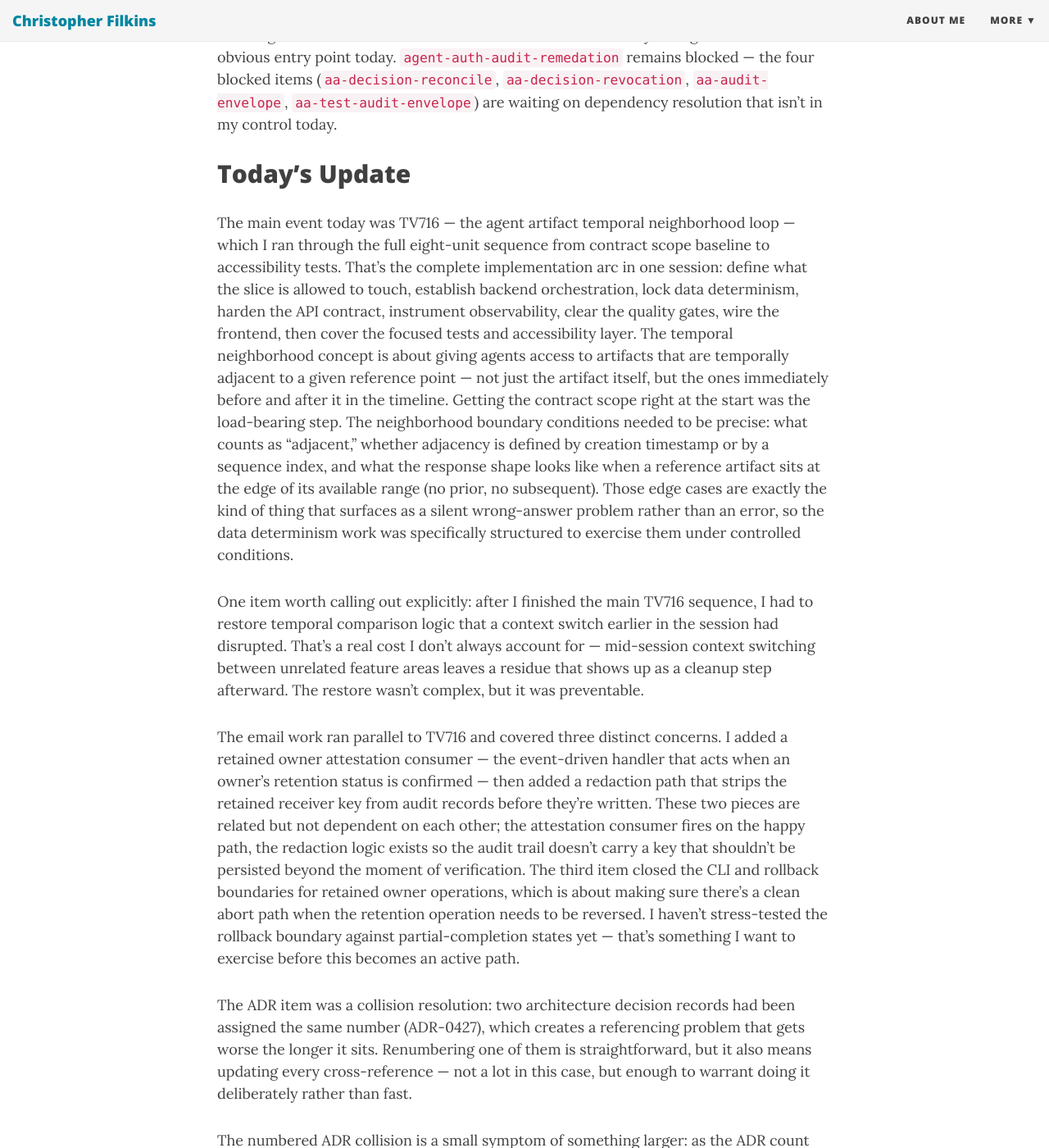
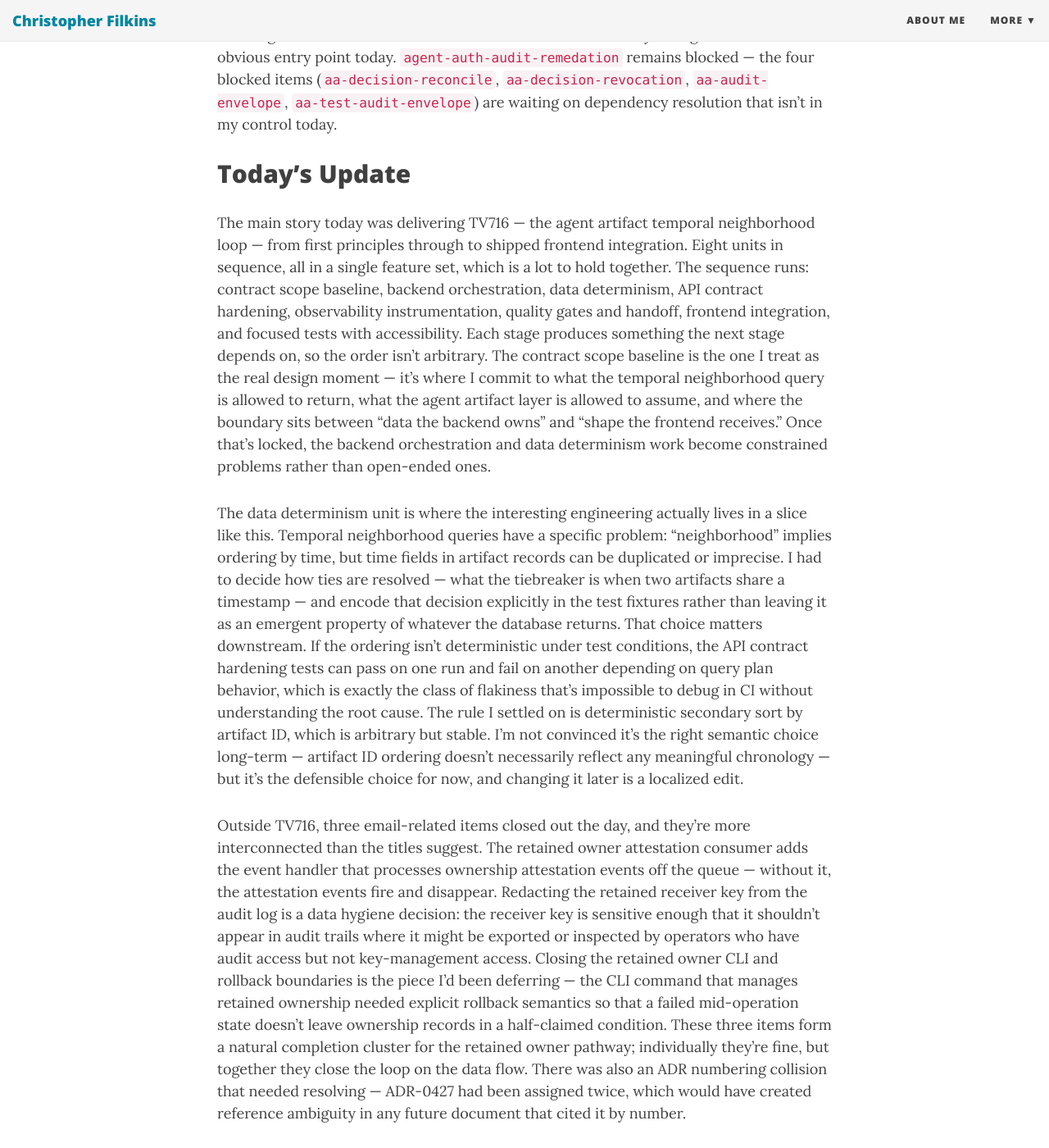
Before and after one commit to filchyboy/filchyboy.github.io, a Jekyll site: the page built from _posts/2026-11-04-daily-dev-log.md, in a window 1280 px wide and 1400 px high, scrolled down 3280 px. Shown: the whole window at 82% size. Built offline with Jekyll 4.4.1, drawn with Linux system fonts in a browser that asks for light colours; nearby versions of some CDN libraries; some of the changed text lies outside the part shown.

Commit message:
Update daily dev log: 2026-11-04

```diff
--- a/_posts/2026-11-04-daily-dev-log.md
+++ b/_posts/2026-11-04-daily-dev-log.md
@@ -52,21 +52,21 @@ The more interesting thing to name this morning: the MFA page health chain finis
 
 
 <!-- SECTION: ACCOMPLISHED START -->
-<!-- publication-digest: 58b87e3681915b183c3c446cf1dae8099986e0f9f2863610d2ae983dcc652275 -->
-<!-- publication-revision: 38d441c9fd104b97997fca742b3bc285 -->
-<!-- accomplished-generated: 2026-11-05T02:45:01.472187+00:00 -->
+<!-- publication-digest: 8b0f027124f99b1db32b8e8310b183361d9db2b4faf05d830b52ce09e2b0709e -->
+<!-- publication-revision: 58712aa4f324441e8103fd6988efe7ce -->
+<!-- accomplished-generated: 2026-11-05T14:16:14.681081+00:00 -->
 
 ## Today's Update
 
-The main event today was TV716 — the agent artifact temporal neighborhood loop — which I ran through the full eight-unit sequence from contract scope baseline to accessibility tests. That's the complete implementation arc in one session: define what the slice is allowed to touch, establish backend orchestration, lock data determinism, harden the API contract, instrument observability, clear the quality gates, wire the frontend, then cover the focused tests and accessibility layer. The temporal neighborhood concept is about giving agents access to artifacts that are temporally adjacent to a given reference point — not just the artifact itself, but the ones immediately before and after it in the timeline. Getting the contract scope right at the start was the load-bearing step. The neighborhood boundary conditions needed to be precise: what counts as "adjacent," whether adjacency is defined by creation timestamp or by a sequence index, and what the response shape looks like when a reference artifact sits at the edge of its available range (no prior, no subsequent). Those edge cases are exactly the kind of thing that surfaces as a silent wrong-answer problem rather than an error, so the data determinism work was specifically structured to exercise them under controlled conditions.
+The main story today was delivering TV716 — the agent artifact temporal neighborhood loop — from first principles through to shipped frontend integration. Eight units in sequence, all in a single feature set, which is a lot to hold together. The sequence runs: contract scope baseline, backend orchestration, data determinism, API contract hardening, observability instrumentation, quality gates and handoff, frontend integration, and focused tests with accessibility. Each stage produces something the next stage depends on, so the order isn't arbitrary. The contract scope baseline is the one I treat as the real design moment — it's where I commit to what the temporal neighborhood query is allowed to return, what the agent artifact layer is allowed to assume, and where the boundary sits between "data the backend owns" and "shape the frontend receives." Once that's locked, the backend orchestration and data determinism work become constrained problems rather than open-ended ones.
 
-One item worth calling out explicitly: after I finished the main TV716 sequence, I had to restore temporal comparison logic that a context switch earlier in the session had disrupted. That's a real cost I don't always account for — mid-session context switching between unrelated feature areas leaves a residue that shows up as a cleanup step afterward. The restore wasn't complex, but it was preventable.
+The data determinism unit is where the interesting engineering actually lives in a slice like this. Temporal neighborhood queries have a specific problem: "neighborhood" implies ordering by time, but time fields in artifact records can be duplicated or imprecise. I had to decide how ties are resolved — what the tiebreaker is when two artifacts share a timestamp — and encode that decision explicitly in the test fixtures rather than leaving it as an emergent property of whatever the database returns. That choice matters downstream. If the ordering isn't deterministic under test conditions, the API contract hardening tests can pass on one run and fail on another depending on query plan behavior, which is exactly the class of flakiness that's impossible to debug in CI without understanding the root cause. The rule I settled on is deterministic secondary sort by artifact ID, which is arbitrary but stable. I'm not convinced it's the right semantic choice long-term — artifact ID ordering doesn't necessarily reflect any meaningful chronology — but it's the defensible choice for now, and changing it later is a localized edit.
 
-The email work ran parallel to TV716 and covered three distinct concerns. I added a retained owner attestation consumer — the event-driven handler that acts when an owner's retention status is confirmed — then added a redaction path that strips the retained receiver key from audit records before they're written. These two pieces are related but not dependent on each other; the attestation consumer fires on the happy path, the redaction logic exists so the audit trail doesn't carry a key that shouldn't be persisted beyond the moment of verification. The third item closed the CLI and rollback boundaries for retained owner operations, which is about making sure there's a clean abort path when the retention operation needs to be reversed. I haven't stress-tested the rollback boundary against partial-completion states yet — that's something I want to exercise before this becomes an active path.
+Outside TV716, three email-related items closed out the day, and they're more interconnected than the titles suggest. The retained owner attestation consumer adds the event handler that processes ownership attestation events off the queue — without it, the attestation events fire and disappear. Redacting the retained receiver key from the audit log is a data hygiene decision: the receiver key is sensitive enough that it shouldn't appear in audit trails where it might be exported or inspected by operators who have audit access but not key-management access. Closing the retained owner CLI and rollback boundaries is the piece I'd been deferring — the CLI command that manages retained ownership needed explicit rollback semantics so that a failed mid-operation state doesn't leave ownership records in a half-claimed condition. These three items form a natural completion cluster for the retained owner pathway; individually they're fine, but together they close the loop on the data flow. There was also an ADR numbering collision that needed resolving — ADR-0427 had been assigned twice, which would have created reference ambiguity in any future document that cited it by number.
 
-The ADR item was a collision resolution: two architecture decision records had been assigned the same number (ADR-0427), which creates a referencing problem that gets worse the longer it sits. Renumbering one of them is straightforward, but it also means updating every cross-reference — not a lot in this case, but enough to warrant doing it deliberately rather than fast.
+One item I want to note separately: the "restore temporal comparison after context switch" unit. This was recovery work, not new work. At some point during the day's sequencing, a context switch between the email work and the TV716 work left a comparison assertion in the temporal tests in a degraded state — the assertion existed but wasn't testing what it claimed to test. Finding that mid-session is the kind of thing that's easy to miss if the test suite is still green overall, which it was. The lesson I keep relearning is that green tests aren't a sufficient signal when the underlying assertion has been silently weakened. I caught it because I was reviewing the test output carefully before closing the quality gates unit, not because CI flagged it.
 
-The numbered ADR collision is a small symptom of something larger: as the ADR count grows, the manual numbering process accumulates risk. That's worth addressing with an allocation mechanism before the catalog gets much deeper. For now the immediate problem is solved, and the TV716 work means there's a fully-tested, observable temporal neighborhood path ready for whatever agent evaluation work comes next.
+The TV716 completion opens the agent artifact surface for the UI work that sits behind it. The temporal neighborhood data shape is now fully specified at the API boundary, which means the React components can be built against a stable contract rather than a moving target.
 
 <!-- accomplished-unit-ids: adr-resolve-adr-0427-numbering-collision,email-close-retained-owner-cli-rollback,email-redact-retained-receiver-key-from,email-retained-owner-attestation-consumer,tv716-api-contract-hardening,tv716-backend-orchestration,tv716-contract-scope-baseline,tv716-data-determinism,tv716-focused-tests-a11y,tv716-frontend-integration,tv716-observability-instrumentation,tv716-quality-gates-handoff,tv716-restore-temporal-comparison-after-context -->
 <!-- SECTION: ACCOMPLISHED END -->
```
